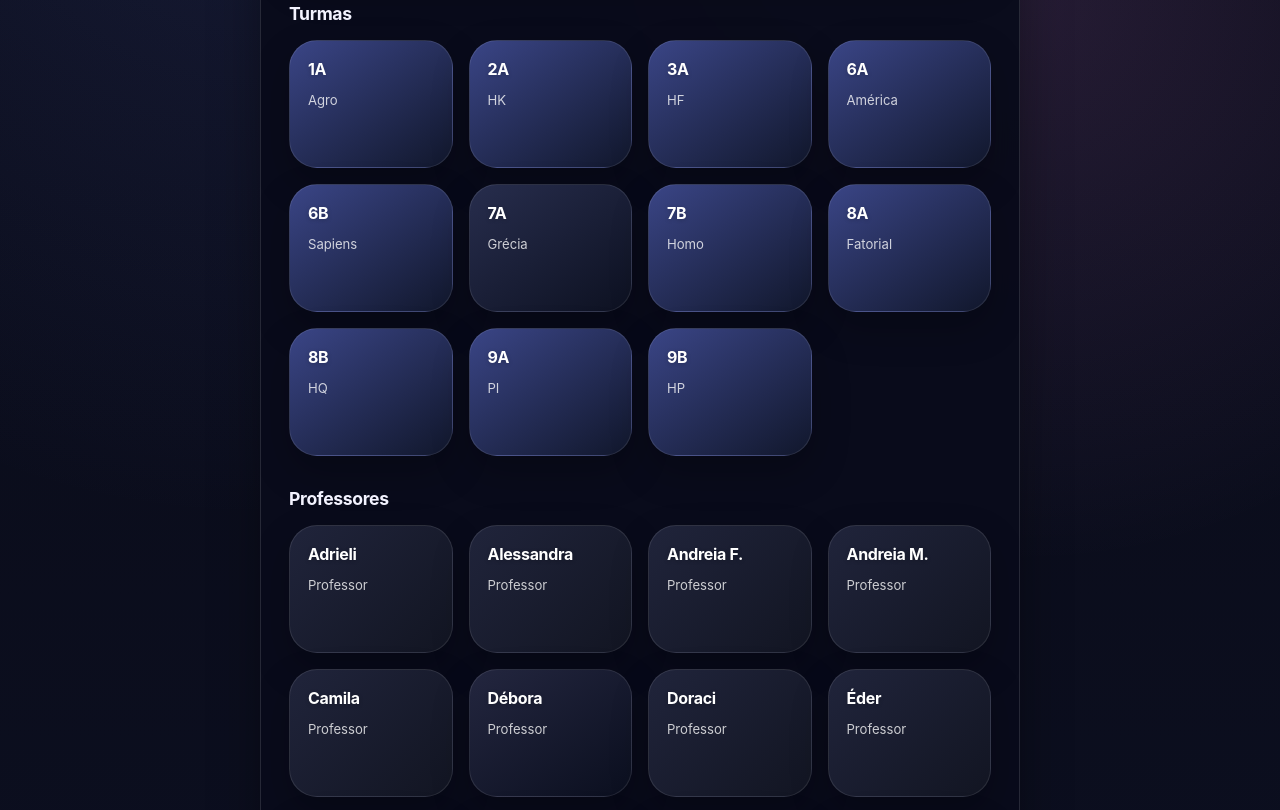
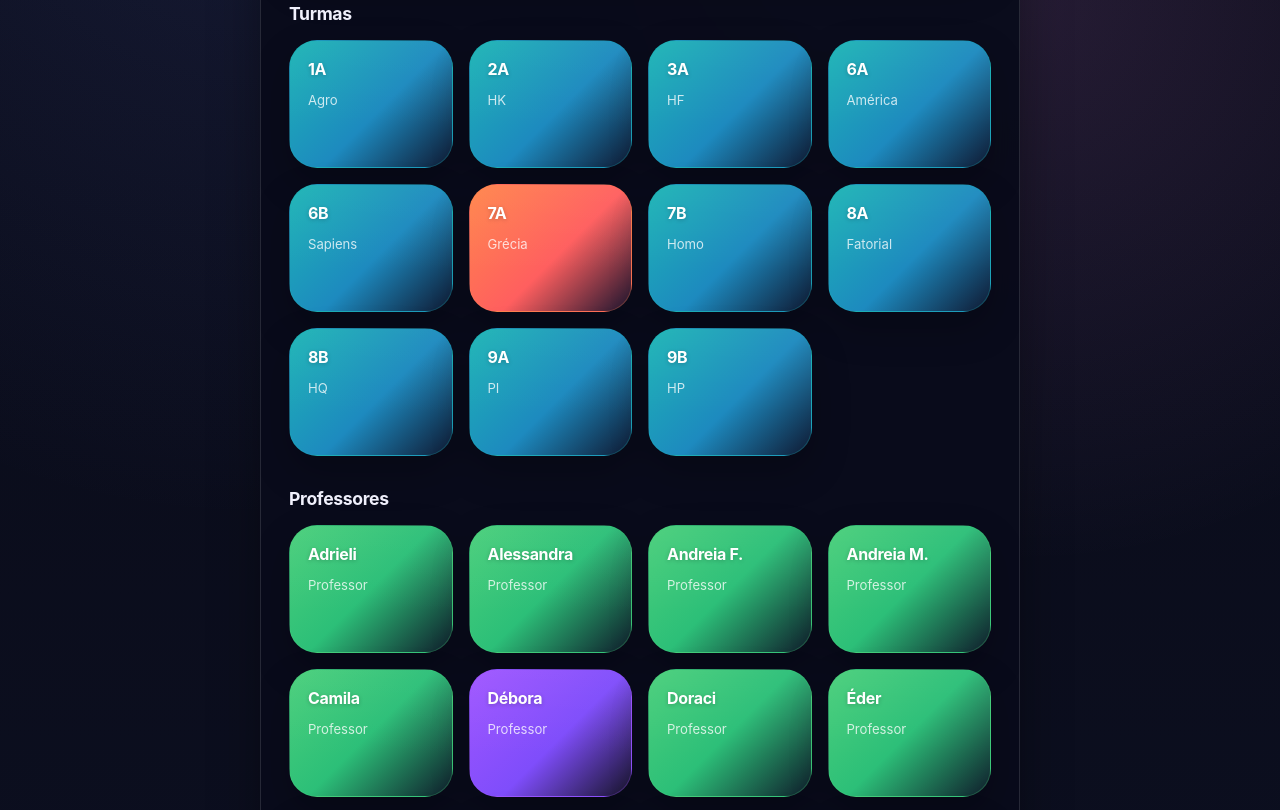
Before and after one commit to ericocaprioli/HORARIOS, a plain HTML site: page index.html in a window 1280 px wide. Shown: the part 410-1220 px from the top of the page. Drawn offline with Linux system fonts and the light colour scheme.

Commit message:
Adiciona destaque colorido aos cartões de PDF

```diff
--- a/styles.css
+++ b/styles.css
@@ -155,20 +155,48 @@ input[type='search']:focus {
   color: rgba(255, 255, 255, 0.78);
 }
 
+.pdf-card {
+  position: relative;
+  overflow: hidden;
+}
+
+.pdf-card::before {
+  content: '';
+  position: absolute;
+  inset: 0;
+  background: linear-gradient(180deg, rgba(255, 255, 255, 0.08), transparent 70%);
+  opacity: 0.45;
+  pointer-events: none;
+  transition: opacity 0.25s ease;
+}
+
+.pdf-card:hover::before {
+  opacity: 0.55;
+}
+
 .pdf-card.theme-general {
-  background: linear-gradient(145deg, #2f334c 0%, #12182b 100%);
+  background: linear-gradient(135deg, #3740d6 0%, #2d4fce 50%, #12192c 100%);
+  border-color: rgba(97, 110, 255, 0.28);
 }
 
 .pdf-card.theme-turma {
-  background: linear-gradient(145deg, #3a4586 0%, #11172c 100%);
+  background: linear-gradient(135deg, #1db5b5 0%, #1d8abf 55%, #0f1932 100%);
+  border-color: rgba(29, 181, 181, 0.28);
 }
 
 .pdf-card.theme-7a {
-  background: linear-gradient(145deg, #272d4d 0%, #0d1121 100%);
+  background: linear-gradient(135deg, #ff864b 0%, #ff5f5f 55%, #1b152f 100%);
+  border-color: rgba(255, 134, 75, 0.28);
 }
 
 .pdf-card.theme-darker {
-  background: linear-gradient(145deg, #23263f 0%, #0b0f1f 100%);
+  background: linear-gradient(135deg, #a056ff 0%, #7f4dfb 55%, #161428 100%);
+  border-color: rgba(160, 86, 255, 0.28);
+}
+
+.pdf-card.theme-default {
+  background: linear-gradient(135deg, #4acf7b 0%, #2cbf78 50%, #0f1c2b 100%);
+  border-color: rgba(76, 207, 123, 0.28);
 }
 
 .empty-state {
```
